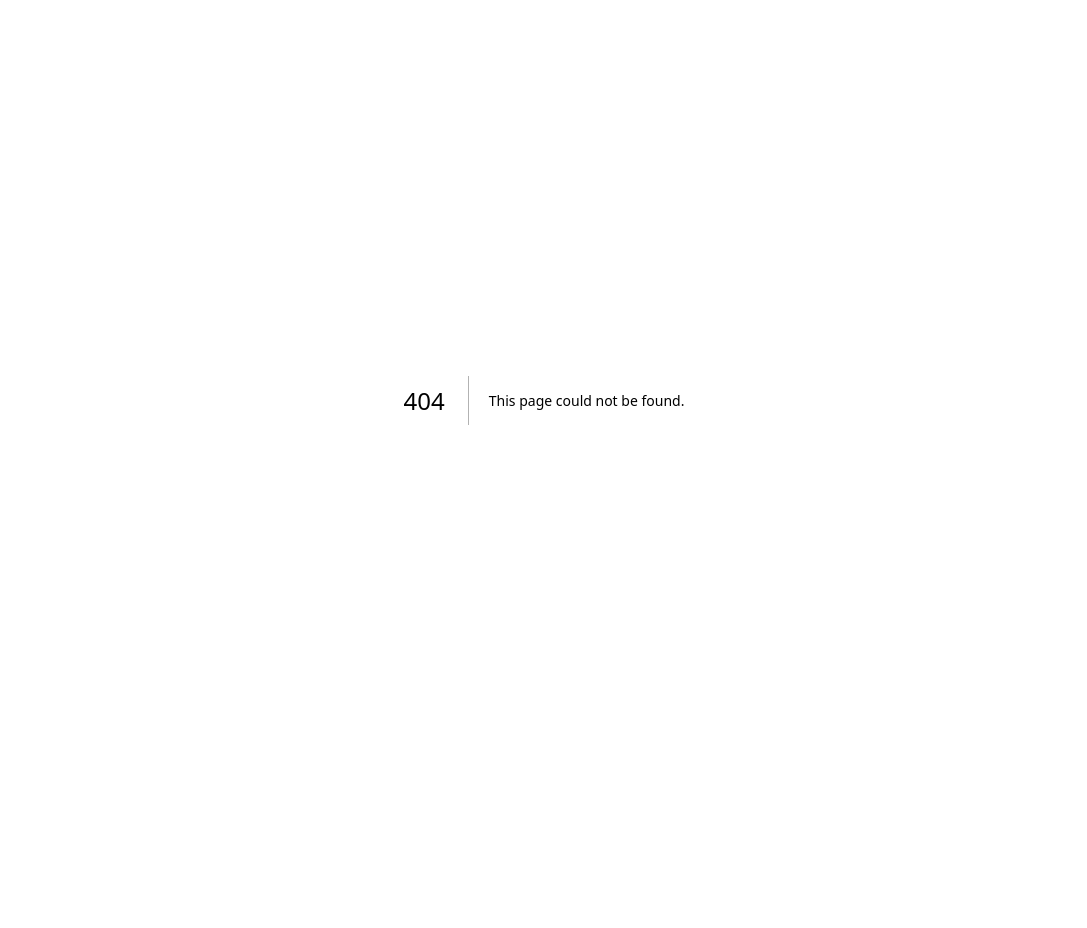
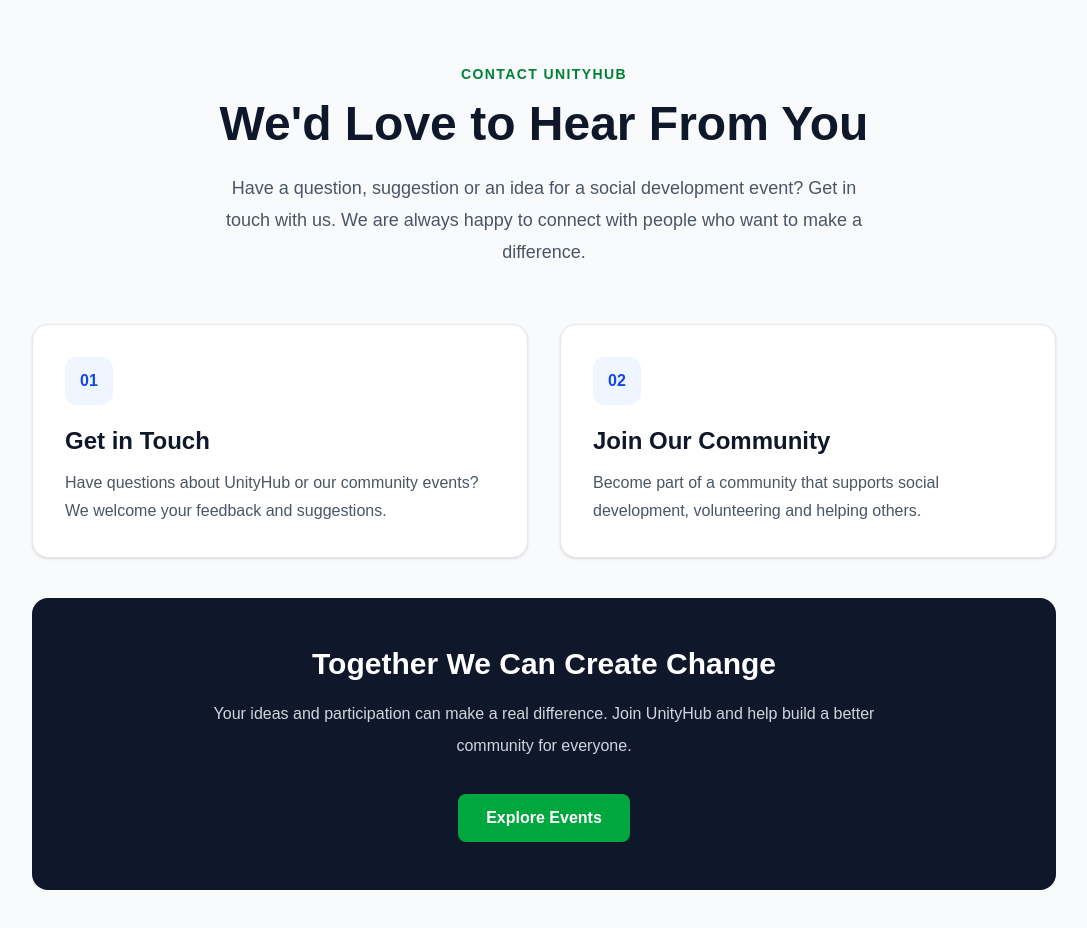
Before and after one commit to Sharminakther336/UnityHub-Assignment-8, a Next.js app: page /contact in a window 1280 px wide. Before the commit this address had no page. Shown: the top 928 px of the page, without its empty margins (96-1183 px from the left). Before the commit the page ends 800 px from the top, so only its background shows below. Built offline with nearby package versions, Linux system fonts and the light colour scheme.

Commit message:
Add Contact page

```diff
--- /dev/null
+++ b/app/contact/page.tsx
@@ -0,0 +1,75 @@
+
+export default function ContactPage() {
+  return (
+    <main className="min-h-screen bg-gray-50 px-6 py-16">
+      {/* Hero Section */}
+      <section className="mx-auto max-w-4xl text-center">
+        <p className="mb-4 text-sm font-semibold tracking-widest text-green-700">
+          CONTACT UNITYHUB
+        </p>
+
+        <h1 className="mb-6 text-4xl font-bold text-slate-900 md:text-5xl">
+          We'd Love to Hear From You
+        </h1>
+
+        <p className="mx-auto max-w-2xl text-lg leading-8 text-gray-600">
+          Have a question, suggestion or an idea for a social
+          development event? Get in touch with us. We are always
+          happy to connect with people who want to make a difference.
+        </p>
+      </section>
+
+      {/* Contact Cards */}
+      <section className="mx-auto mt-14 grid max-w-5xl gap-8 md:grid-cols-2">
+        <div className="rounded-2xl border border-gray-200 bg-white p-8 shadow-sm">
+          <div className="mb-5 flex h-12 w-12 items-center justify-center rounded-xl bg-blue-50 font-bold text-blue-700">
+            01
+          </div>
+
+          <h2 className="mb-3 text-2xl font-bold text-slate-900">
+            Get in Touch
+          </h2>
+
+          <p className="leading-7 text-gray-600">
+            Have questions about UnityHub or our community events?
+            We welcome your feedback and suggestions.
+          </p>
+        </div>
+
+        <div className="rounded-2xl border border-gray-200 bg-white p-8 shadow-sm">
+          <div className="mb-5 flex h-12 w-12 items-center justify-center rounded-xl bg-blue-50 font-bold text-blue-700">
+            02
+          </div>
+
+          <h2 className="mb-3 text-2xl font-bold text-slate-900">
+            Join Our Community
+          </h2>
+
+          <p className="leading-7 text-gray-600">
+            Become part of a community that supports social
+            development, volunteering and helping others.
+          </p>
+        </div>
+      </section>
+
+      {/* Call to Action */}
+      <section className="mx-auto mt-10 max-w-5xl rounded-2xl bg-slate-900 px-8 py-12 text-center text-white md:px-16">
+        <h2 className="mb-4 text-3xl font-bold">
+          Together We Can Create Change
+        </h2>
+
+        <p className="mx-auto max-w-2xl leading-8 text-gray-300">
+          Your ideas and participation can make a real difference.
+          Join UnityHub and help build a better community for everyone.
+        </p>
+
+        <a
+          href="/upcoming-events"
+          className="mt-8 inline-block rounded-lg bg-green-600 px-7 py-3 font-semibold text-white transition hover:bg-green-700"
+        >
+          Explore Events
+        </a>
+      </section>
+    </main>
+  );
+}
```
